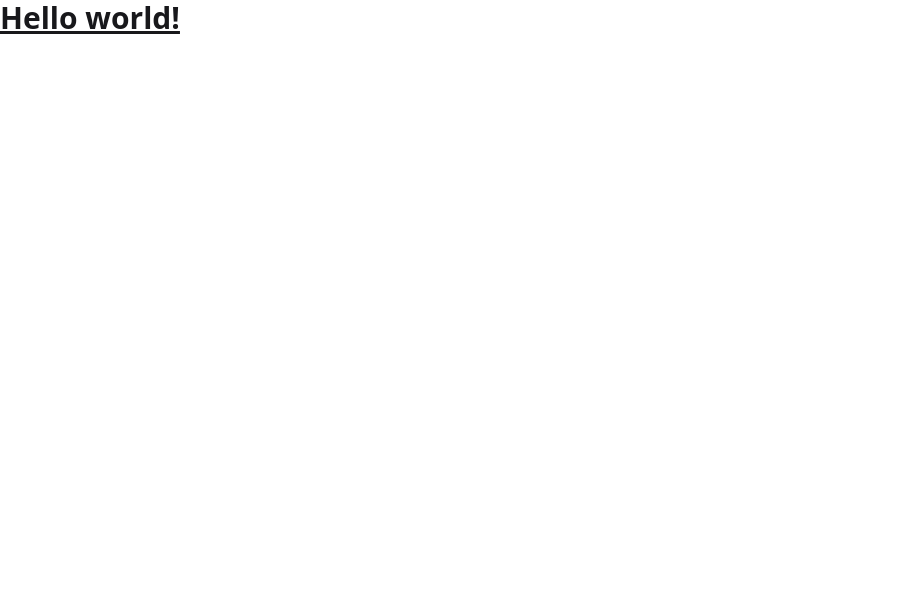
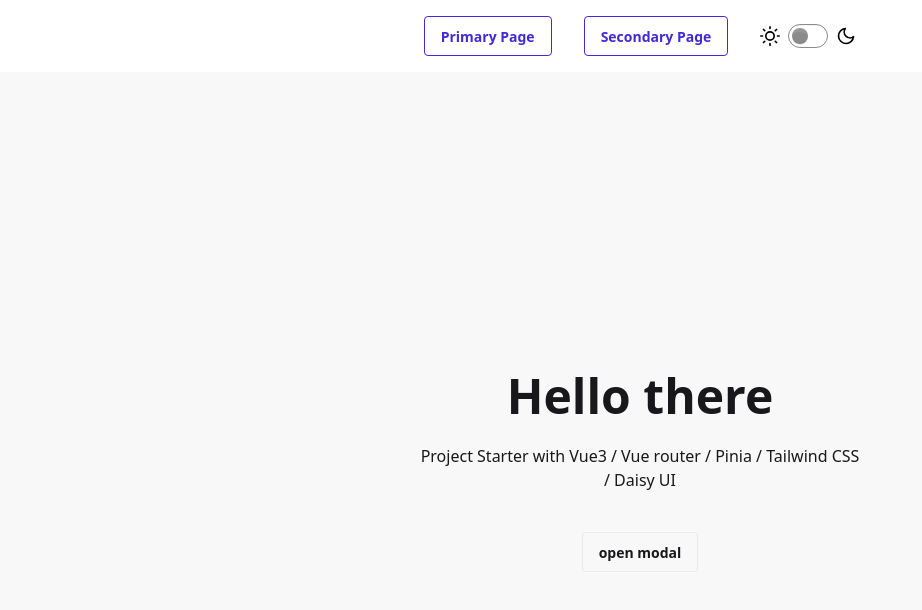
Before and after one commit to geojimas/VibeVue, a Vue app: page / in a window 1280 px wide. Shown: the top 610 px of the page, without its empty margins (0-922 px from the left). Built offline with nearby package versions, Linux system fonts and the light colour scheme.

Commit message:
add example code and theme composable

```diff
--- a/index.html
+++ b/index.html
@@ -1,6 +1,6 @@
 <!doctype html>
 <html lang="en">
-  <head data-theme="light">
+  <head>
     <meta charset="UTF-8" />
     <link rel="icon" type="image/svg+xml" href="/icon.svg" />
     <meta name="viewport" content="width=device-width, initial-scale=1.0" />
--- a/src/App.vue
+++ b/src/App.vue
@@ -1,9 +1,11 @@
 <script setup>
   import { RouterView } from 'vue-router'
+  import HeaderSection from './components/HeaderSection.vue'
 </script>
 
 <template>
   <div>
+    <HeaderSection />
     <RouterView />
   </div>
 </template>
--- /dev/null
+++ b/src/components/BaseButton.vue
@@ -0,0 +1,19 @@
+
+<script setup>
+  import { toRefs } from 'vue'
+
+  const props = defineProps({
+    label: {
+      type: String,
+      required: true,
+    }
+  })
+  const { label } = toRefs(props)
+
+</script>
+
+<template>
+  <button class="btn btn-outline btn-primary">
+    {{ label }}
+  </button>
+</template>
--- /dev/null
+++ b/src/components/BaseModal.vue
@@ -0,0 +1,40 @@
+
+<script setup>
+  import { useTemplateRef } from 'vue'
+
+  const modalRef = useTemplateRef('base_modal')
+
+  function HandleModalClick() {
+    modalRef.value.showModal()
+  }
+</script>
+
+
+
+<template>
+  <button
+    class="btn"
+    @click="HandleModalClick"
+  >
+    open modal
+  </button>
+
+  <dialog
+    ref="base_modal"
+    class="modal"
+  >
+    <div class="modal-box">
+      <form method="dialog">
+        <button class="btn btn-sm btn-circle btn-ghost absolute right-2 top-2">
+          ✕
+        </button>
+      </form>
+      <h3 class="text-lg font-bold">
+        Hello!
+      </h3>
+      <p class="py-4">
+        Press ESC key or click on ✕ button to close
+      </p>
+    </div>
+  </dialog>
+</template>
--- /dev/null
+++ b/src/components/HeaderSection.vue
@@ -0,0 +1,25 @@
+
+<script setup>
+  import BaseButton from './BaseButton.vue'
+  import { RouterLink } from 'vue-router'
+  import ThemeToggle from './ThemeToggle.vue'
+</script>
+
+
+<template>
+  <nav class="flex justify-center items-center flex-row p-4">
+    <RouterLink
+      class="mx-4"
+      to="/"
+    >
+      <BaseButton label="Primary Page" />
+    </RouterLink>
+    <RouterLink
+      class="mx-4"
+      to="/second-page"
+    >
+      <BaseButton label="Secondary Page" />
+    </RouterLink>
+    <ThemeToggle class="mx-4" />
+  </nav>
+</template>
--- /dev/null
+++ b/src/components/ThemeToggle.vue
@@ -0,0 +1,24 @@
+<script setup>
+  import { useTheme } from '../composables/useTheme'
+
+  const { currentTheme, toggleTheme } = useTheme()
+</script>
+
+<template>
+  <label class="flex cursor-pointer gap-2">
+    <img
+      src="../assets/light.svg"
+      alt="img"
+    >
+    <input
+      type="checkbox"
+      :value="currentTheme"
+      class="toggle theme-controller"
+      @change="toggleTheme"
+    >
+    <img
+      src="../assets/dark.svg"
+      alt="img"
+    >
+  </label>
+</template>
--- /dev/null
+++ b/src/composables/useTheme.js
@@ -0,0 +1,19 @@
+import { ref, onMounted } from 'vue'
+
+export function useTheme() {
+    const currentTheme = ref('light')
+
+    const toggleTheme = () => {
+        currentTheme.value = currentTheme.value === 'light' ? 'dark' : 'light'
+        document.documentElement.setAttribute('data-theme', currentTheme.value)
+        localStorage.setItem('theme', currentTheme.value)
+    }
+
+    onMounted(() => {
+        const savedTheme = localStorage.getItem('theme') || 'light'
+        currentTheme.value = savedTheme
+        document.documentElement.setAttribute('data-theme', savedTheme)
+    })
+
+    return { currentTheme, toggleTheme }
+}
--- a/src/views/HomeView.vue
+++ b/src/views/HomeView.vue
@@ -1,8 +1,19 @@
 <script setup>
+  import BaseModal from '../components/BaseModal.vue'
 </script>
 
 <template>
-  <h1 class="text-3xl font-bold underline">
-    Hello world!
-  </h1>
+  <div class="hero bg-base-200 h-screen">
+    <div class="hero-content flex flex-col text-center">
+      <div class="max-w-md">
+        <h1 class="text-5xl font-bold">
+          Hello there
+        </h1>
+        <p class="py-6">
+          Project Starter with Vue3 / Vue router / Pinia / Tailwind CSS / Daisy UI
+        </p>
+      </div>
+      <BaseModal />
+    </div>
+  </div>
 </template>
--- a/src/views/SecondPage.vue
+++ b/src/views/SecondPage.vue
@@ -1,9 +1,51 @@
 <script setup>
+  import { storeToRefs } from 'pinia'
+  import { useCounterStore } from '../store/counter'
+
+  const counterStore = useCounterStore()
+
+  const { count, doubleCount } = storeToRefs(counterStore)
+  const { increment } = counterStore
 
 </script>
 
 <template>
-  <div>
-    Second
+  <div class="hero bg-base-500 h-screen">
+    <div class="hero-content flex justify-center items-center flex-col lg:flex-row">
+      <img
+        loading="lazy"
+        src="https://img.daisyui.com/images/stock/photo-1635805737707-575885ab0820.webp"
+        class="max-w-sm rounded-lg shadow-2xl"
+        alt="logo"
+      >
+      <div>
+        <h1 class="text-5xl font-bold">
+          Second Page
+        </h1>
+        <p class="py-6 text-2xl">
+          This is the second page , interact with Pinia Store
+        </p>
+        <div class="flex flex-row text-center ">
+          <div
+            role="alert"
+            class="alert alert-warning mr-5"
+          >
+            <span class="text-2xl font-bold">Count : {{ count }}</span>
+          </div>
+          <div
+            role="alert"
+            class="alert alert-success"
+          >
+            <span class="text-2xl font-bold">Double Count :{{ doubleCount }}</span>
+          </div>
+        </div>
+      </div>
+      <button
+        class="btn btn-neutral"
+        @click="increment"
+      >
+        Increment
+      </button>
+    </div>
   </div>
 </template>
```
Also changed, not shown: src/assets/dark.svg (added), src/assets/light.svg (added).
